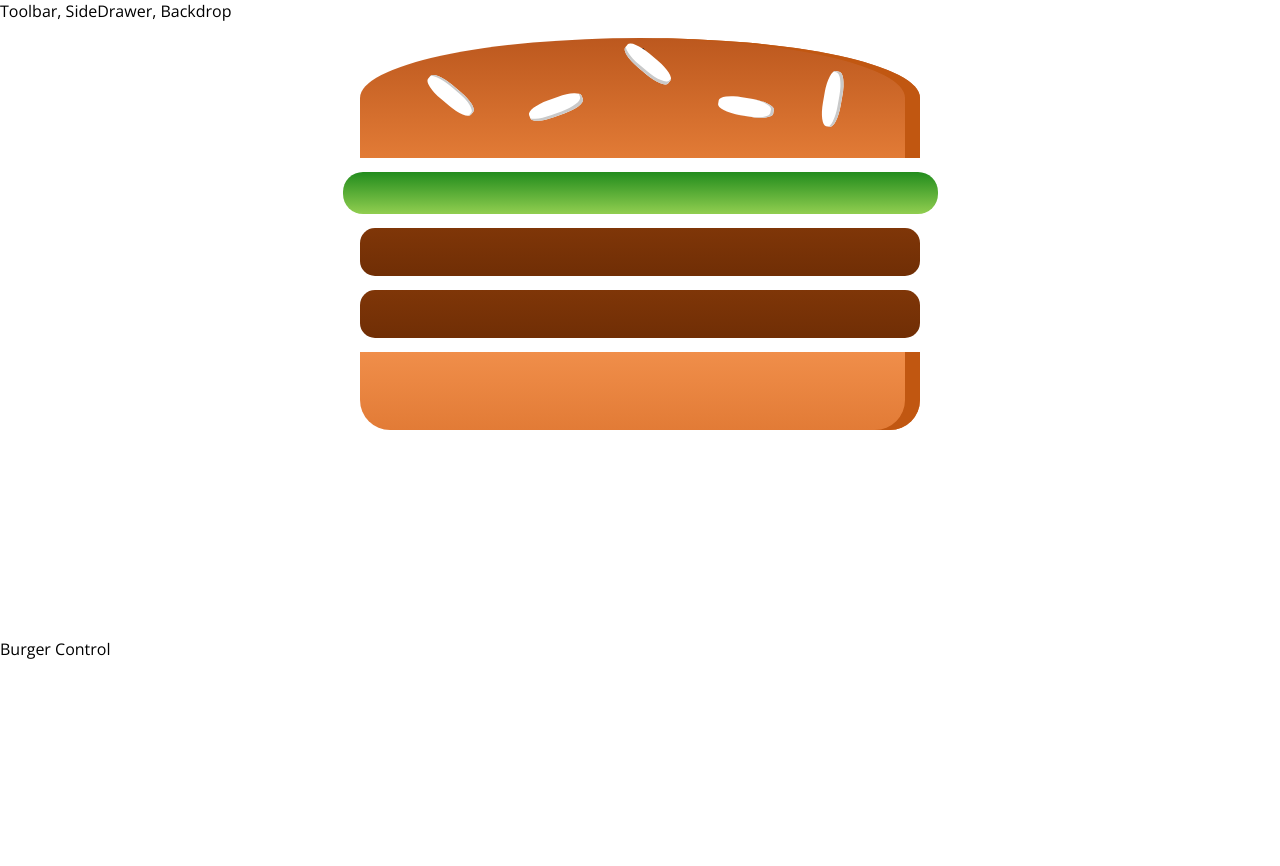
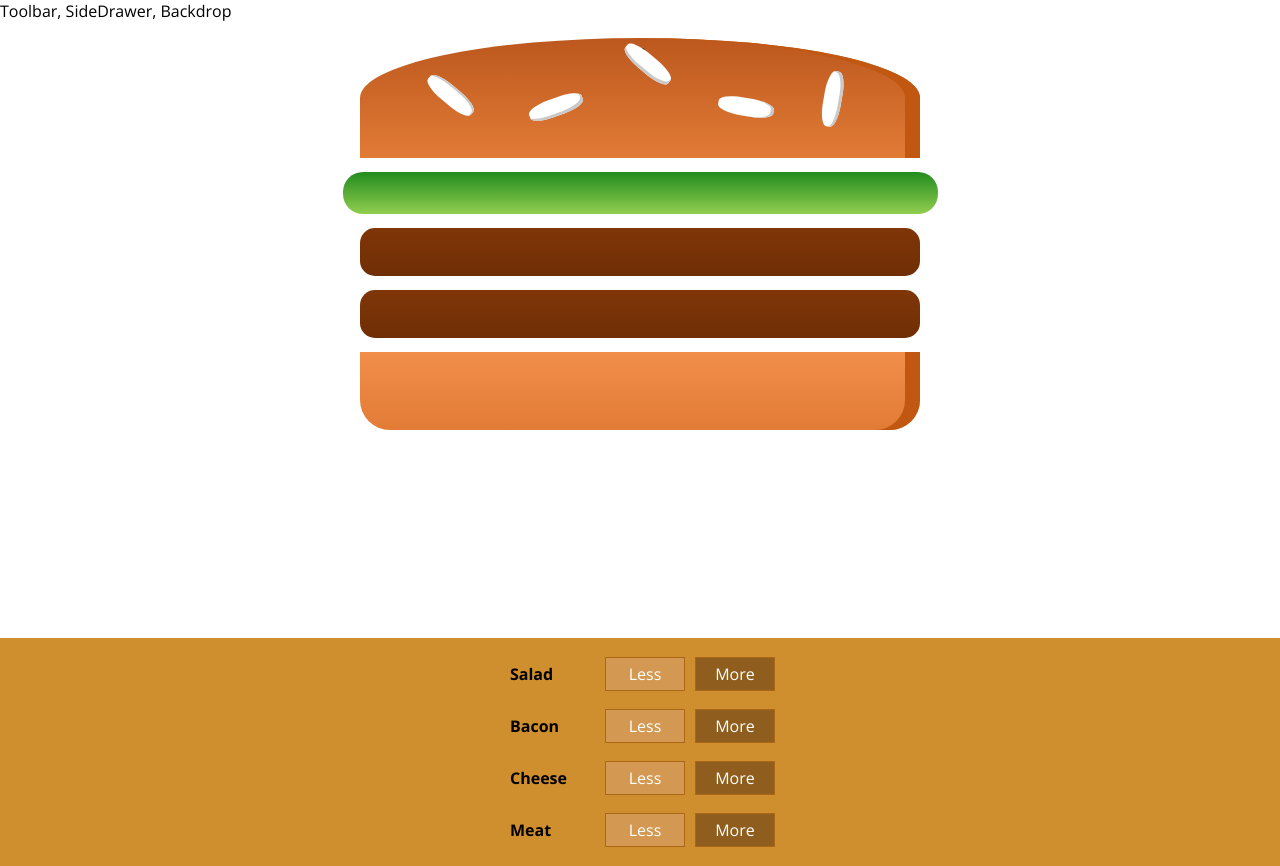
Before and after one commit to venki-bellu/burger-builder, a React app: page / in a window 1280 px wide. Before the commit the page ends 800 px from the top, so only its background shows below. Built offline with nearby package versions, Linux system fonts and the light colour scheme.

Commit message:
8.121 Outputting Multiple Build Controls

```diff
--- a/src/components/Burger/BuildControls/BuildControls.js
+++ b/src/components/Burger/BuildControls/BuildControls.js
@@ -1,10 +1,20 @@
 import React from 'react';
 
-import classes from "./BuildControls.module.css"
+import classes from "./BuildControls.module.css";
+import BuildControl from './BuildControl/BuildControl';
+
+const controls = [
+    { label:'Salad', type:'salad'},
+    { label:'Bacon', type:'bacon'},
+    { label:'Cheese', type:'cheese'},
+    { label:'Meat', type:'meat'},
+];
 
 const buildControls = props => (
-    <div>
-
+    <div className={classes.BuildControls}>
+        {controls.map(ctrl => (
+            <BuildControl key = {ctrl.label} label = {ctrl.label}/>
+        ))}
     </div>
 );
 
--- a/src/containers/BurgerBuilder/BurgerBuilder.js
+++ b/src/containers/BurgerBuilder/BurgerBuilder.js
@@ -2,6 +2,7 @@
 
 import Auxi from '../../hoc/Auxi';
 import Burger from '../../components/Burger/Burger';
+import BuildControls from '../../components/Burger/BuildControls/BuildControls';
 
 class BurgerBuilder extends Component
 {
@@ -18,7 +19,7 @@
         return (
             <Auxi>
                 <Burger ingredients = {this.state.ingredients}/>
-                <div>Burger Control</div>
+                <BuildControls />
             </Auxi>
         );
     }
```
